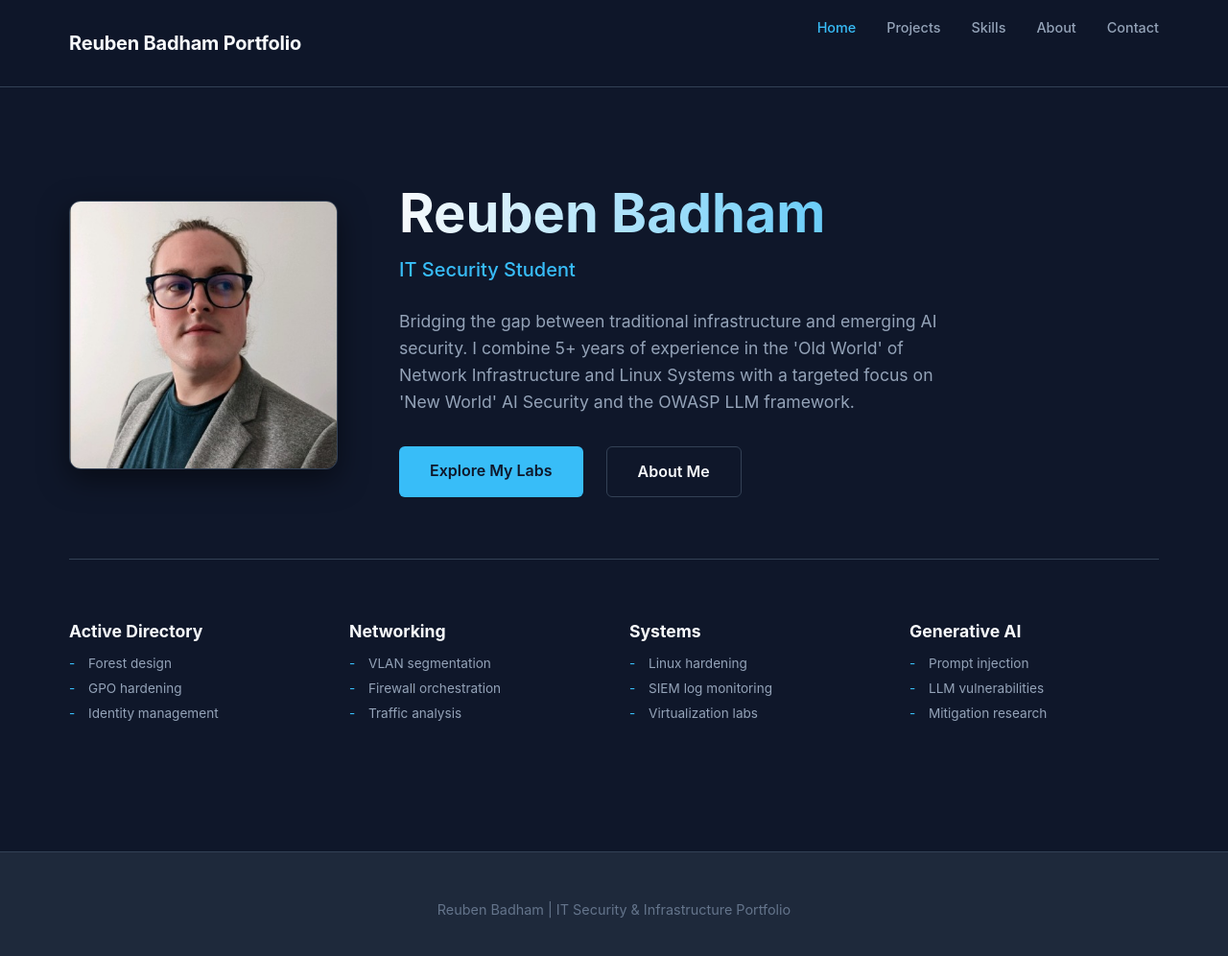
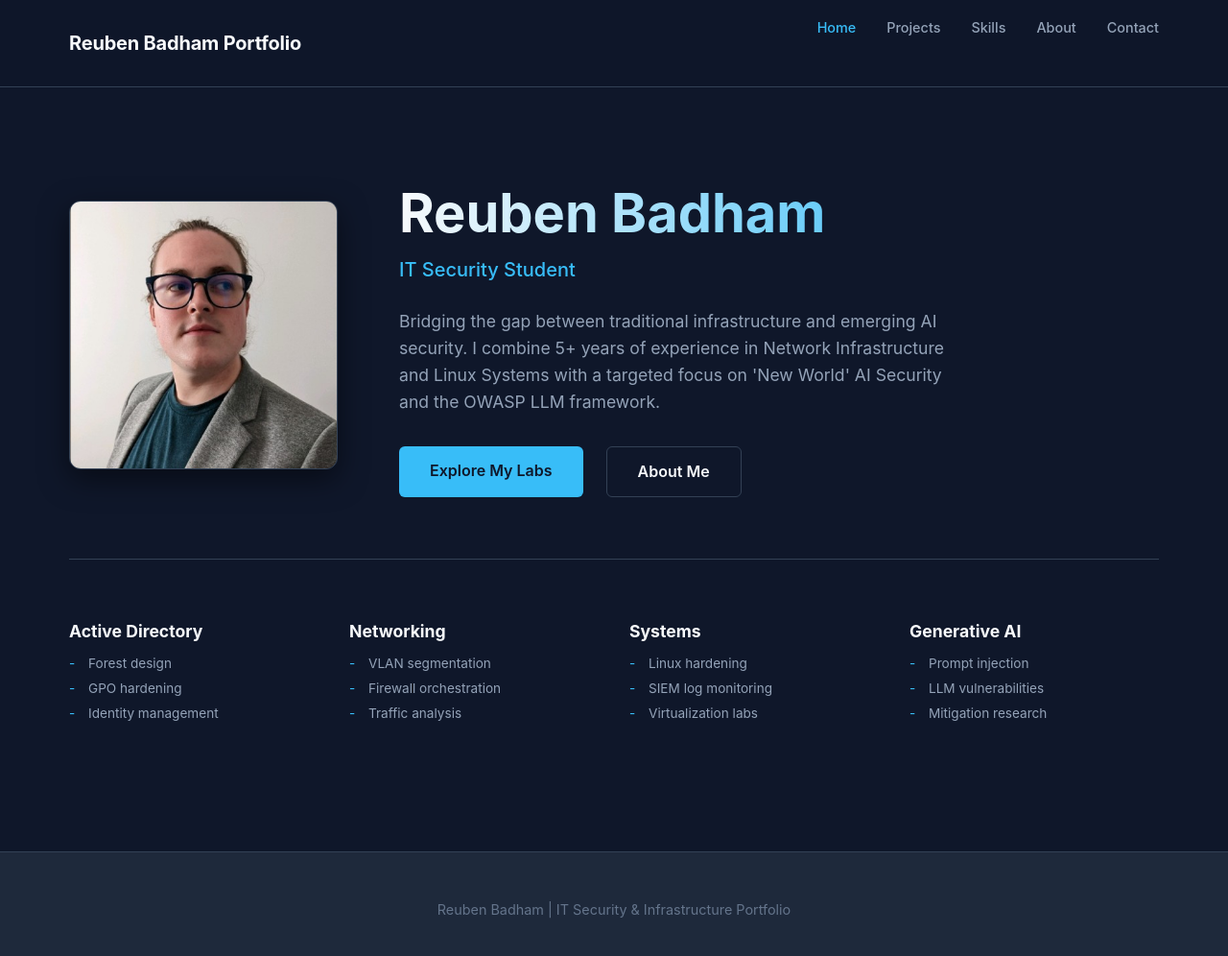
Before and after one commit to Sin9ularity1/Portfolio, a Jekyll site: the page built from index.md, in a window 1280 px wide and 1007 px high. Shown: the top 996 px of the window at 96% size. Built offline with Jekyll 4.4.1, drawn with Linux system fonts in a browser that asks for light colours.

```diff
--- a/index.md
+++ b/index.md
@@ -14,7 +14,7 @@ layout_class: home-page
         <p class="hero-subtitle">IT Security Student</p>
         <p class="hero-description">
             Bridging the gap between traditional infrastructure and emerging AI security.
-            I combine 5+ years of experience in the 'Old World' of Network Infrastructure and Linux Systems
+            I combine 5+ years of experience in Network Infrastructure and Linux Systems
             with a targeted focus on 'New World' AI Security and the OWASP LLM framework.
         </p>
         <div class="hero-cta">
```
Also changed, not shown: assets/images/2nd_sem_network_after.png.
